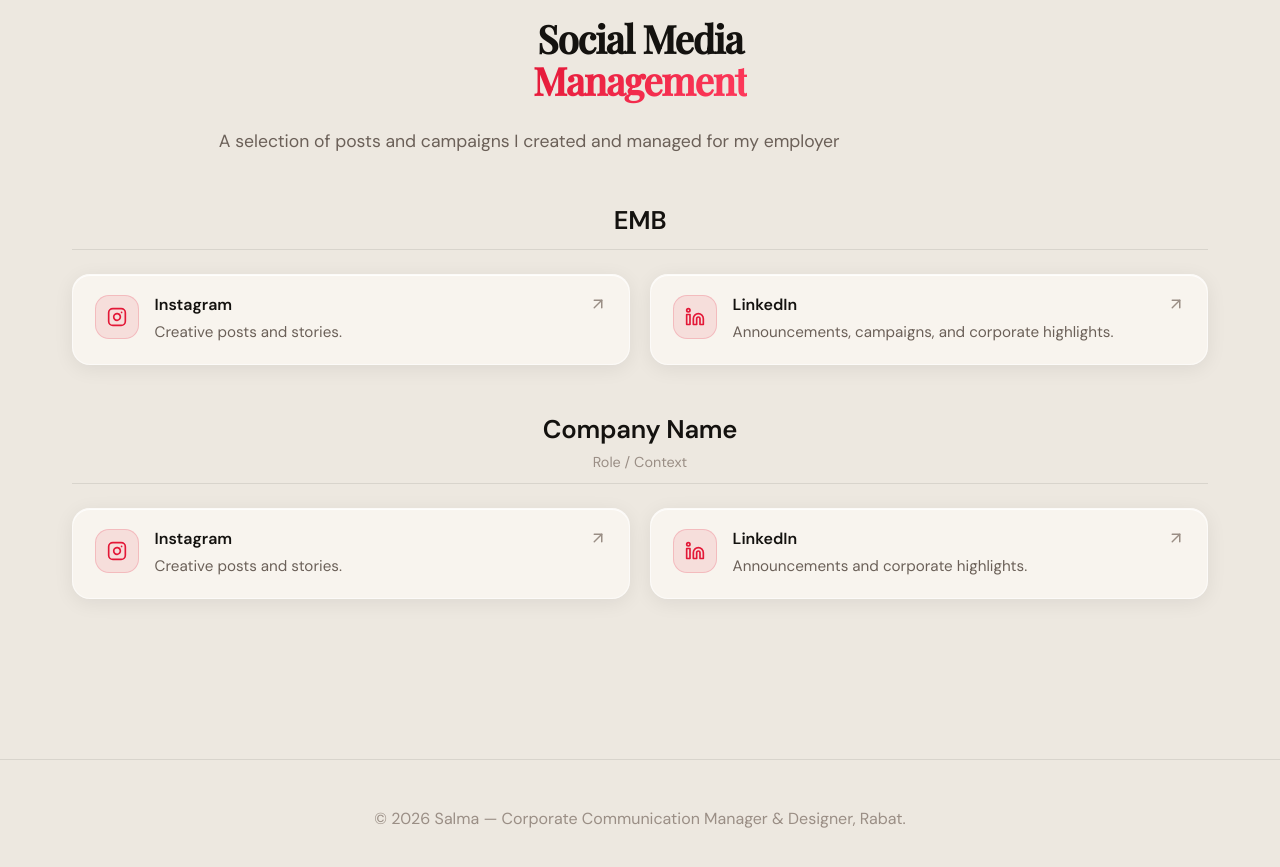
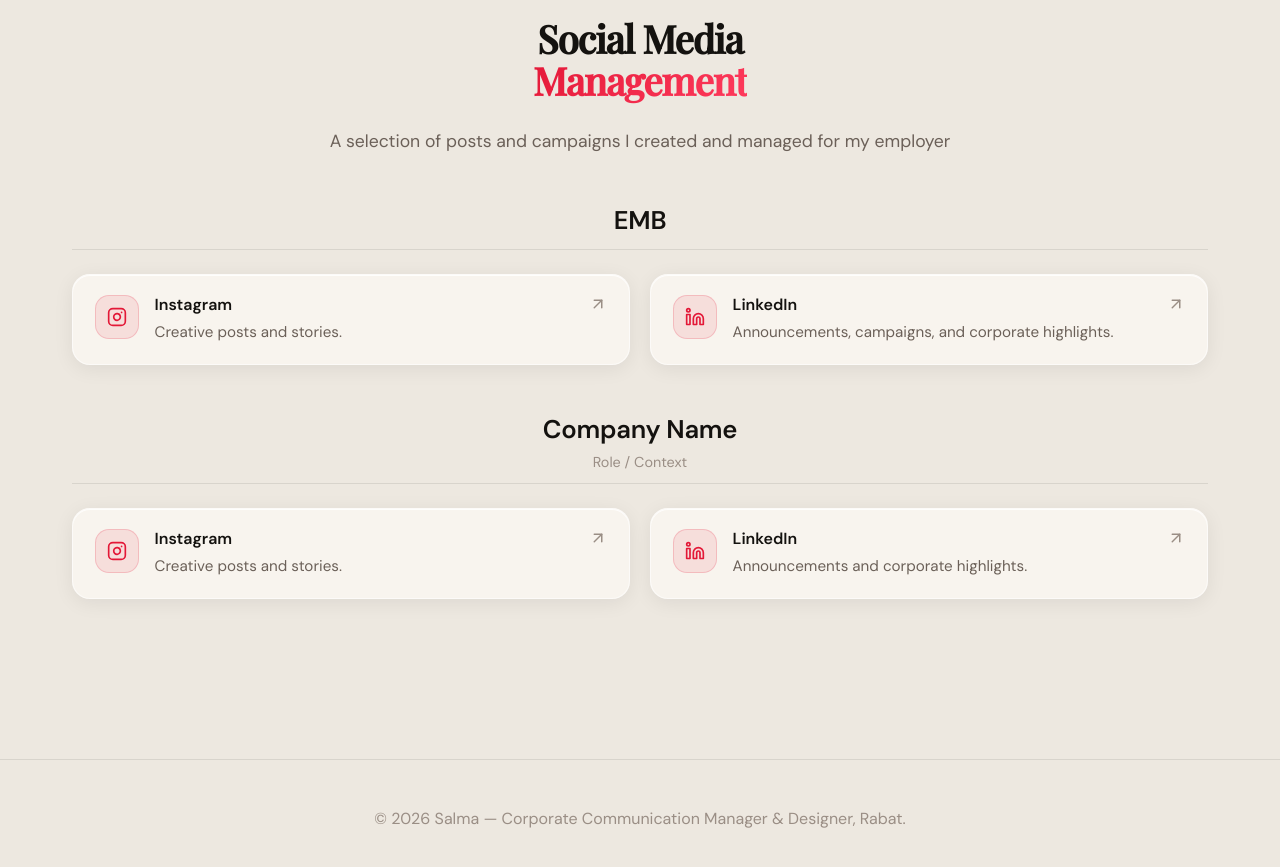
Before and after one commit to anas-saidi/wifey-portfolio, a React (Vite) app: page / in a window 1280 px wide. Shown: the part 3802-4669 px from the top of the page. Built offline with nearby package versions, Linux system fonts and the light colour scheme; a web font is replaced by a local one.

Commit message:
fix: center social subtitle text

```diff
--- a/src/components/SocialLinksSection.css
+++ b/src/components/SocialLinksSection.css
@@ -11,7 +11,6 @@
 }
 
 /* Override global justify for social text */
-.social-header p,
 .social-card-desc {
   text-align: left;
 }
```
